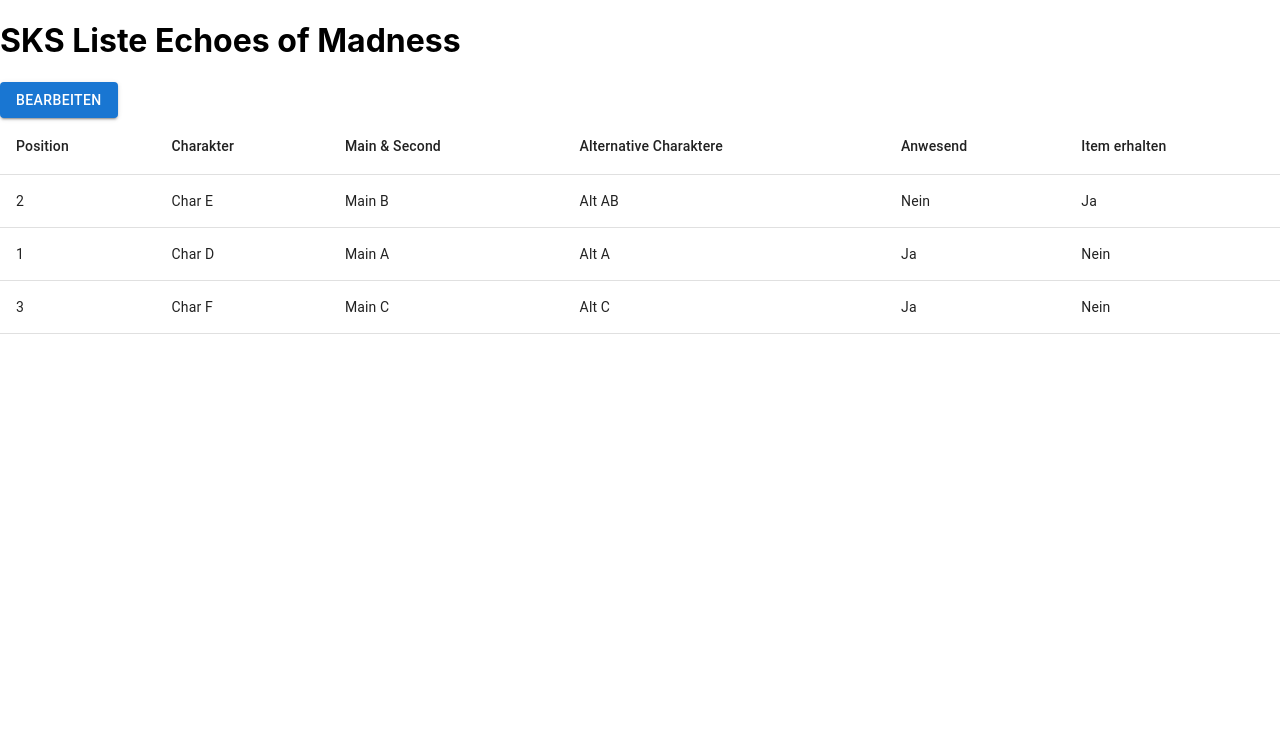
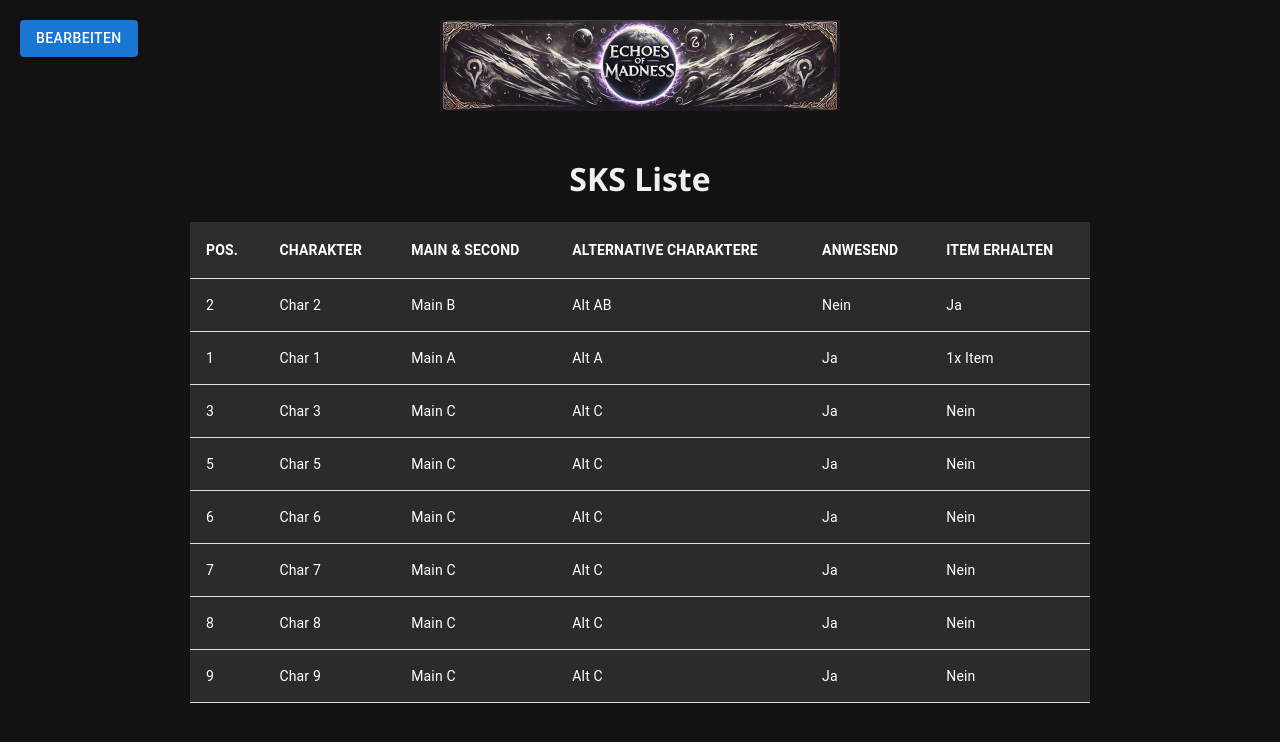
Before and after one commit to donRaoulo/EoM-SKS, a React (Create React App) app: page / in a window 1280 px wide. Shown: the top 742 px of the page. Built offline with nearby package versions, Linux system fonts and the light colour scheme.

Commit message:
style sks liste

```diff
--- a/public/characterData.json
+++ b/public/characterData.json
@@ -2,7 +2,7 @@
   {
     "id": 2,
     "position": 2,
-    "character": "Char E",
+    "character": "Char 2",
     "main": "Main B",
     "alt": "Alt AB",
     "present": "Nein",
@@ -11,16 +11,61 @@
   {
     "id": 1,
     "position": 1,
-    "character": "Char D",
+    "character": "Char 1",
     "main": "Main A",
     "alt": "Alt A",
+    "present": "Ja",
+    "item": "1x Item"
+  },
+  {
+    "id": 3,
+    "position": 3,
+    "character": "Char 3",
+    "main": "Main C",
+    "alt": "Alt C",
     "present": "Ja",
     "item": "Nein"
   },
   {
-    "id": 3,
-    "position": 3,
-    "character": "Char F",
+    "id": 4,
+    "position": 5,
+    "character": "Char 5",
+    "main": "Main C",
+    "alt": "Alt C",
+    "present": "Ja",
+    "item": "Nein"
+  },
+  {
+    "id": 6,
+    "position": 6,
+    "character": "Char 6",
+    "main": "Main C",
+    "alt": "Alt C",
+    "present": "Ja",
+    "item": "Nein"
+  },
+  {
+    "id": 5,
+    "position": 7,
+    "character": "Char 7",
+    "main": "Main C",
+    "alt": "Alt C",
+    "present": "Ja",
+    "item": "Nein"
+  },
+  {
+    "id": 8,
+    "position": 8,
+    "character": "Char 8",
+    "main": "Main C",
+    "alt": "Alt C",
+    "present": "Ja",
+    "item": "Nein"
+  },
+  {
+    "id": 9,
+    "position": 9,
+    "character": "Char 9",
     "main": "Main C",
     "alt": "Alt C",
     "present": "Ja",
--- a/src/App.js
+++ b/src/App.js
@@ -3,10 +3,16 @@ import CharacterTable from "./CharacterTable";
 
 function App() {
   return (
-    <div className="container">
-      <h1>SKS Liste Echoes of Madness </h1>
-      <CharacterTable />
-    </div>
+<div className="container" style={{textAlign: "center", maxWidth: "900px", margin: "auto" }}>
+  <img
+    src={process.env.PUBLIC_URL + "/Logo.jpeg"}
+    alt="Logo"
+    style={{ maxWidth: "400px", marginBottom: "20px" }}
+  />
+  <h1>SKS Liste</h1>
+  <CharacterTable />
+</div>
+
   );
 }
 
--- a/src/CharacterTable.css
+++ b/src/CharacterTable.css
@@ -1,10 +1,59 @@
-.animated-row {
-    transition: all 200ms ease;
-    position: relative;
+body {
+    background-color: #121212;
+    color: #f0f0f0;
+    font-family: 'Segoe UI', sans-serif;
+    margin: 0;
+    padding: 0;
+  }
+
+  .container {
+    padding: 20px;
+  }
+
+  table {
+    width: 100%;
+    border-collapse: separate;
+    border-spacing: 0 8px;
+  }
+
+  .MuiTableCell-root {
+    background-color: #2b2b2b !important;
+    color: #ffffff !important;
+    border: none;
+    font-size: 0.95rem;
+  }
+
+  .MuiTableRow-root:hover .MuiTableCell-root {
+    background-color: #2a2a2a !important;
+    transition: background-color 0.2s ease;
+  }
+
+  .MuiTableHead-root .MuiTableCell-root {
+    background-color: #2d2d2d !important;
+    font-weight: bold;
+    text-transform: uppercase;
+  }
+
+  .MuiCheckbox-root {
+    color: #a548c4 !important;
+  }
+
+  input[type="text"] {
+    background-color: #2a2a2a;
+    border: 1px solid #5b5b5b;
+    border-radius: 4px;
+    color: #ffffff;
+    padding: 6px;
+    width: 100%;
+    box-sizing: border-box;
+  }
+
+  .animated-row {
+    transition: transform 0.2s ease;
   }
 
   .dragging {
-    opacity: 0.5;
+    opacity: 0.8;
   }
 
   .drop-target::after {
@@ -14,6 +63,30 @@
     left: 0;
     right: 0;
     height: 4px;
-    background-color: #ff0077;
-    border-radius: 10px;
+    background-color: #90caf9;
+    border-radius: 2px;
   }
+
+  .floating-button-group {
+    position: fixed;
+    top: 20px;
+    left: 20px;
+    display: flex;
+    gap: 10px;
+    z-index: 1000;
+  }
+
+  .drop-target {
+    position: relative;
+  }
+
+  .drop-target::after {
+    content: "";
+    position: absolute;
+    bottom: 0;
+    left: 0;
+    right: 0;
+    height: 4px;
+    background-color: #c52ee3;
+    border-radius: 2px;
+  }
--- a/src/CharacterTable.js
+++ b/src/CharacterTable.js
@@ -18,7 +18,9 @@ const TableRowComponent = ({
   moveRow,
   isEditable,
   present,
-  setPresent
+  setPresent,
+  item,
+  setItem
 }) => {
   const ref = React.useRef(null);
 
@@ -67,7 +69,18 @@ const TableRowComponent = ({
   )}
 </TableCell>
 
-    <TableCell>{data.item}</TableCell>
+<TableCell>
+  {isEditable ? (
+    <input
+      type="text"
+      value={item}
+      onChange={(e) => setItem(e.target.value)}
+      style={{ width: "100%" }}
+    />
+  ) : (
+    item
+  )}
+</TableCell>
     </TableRow>
   );
 };
@@ -163,18 +176,29 @@ const CharacterTable = () => {
 
   return (
     <DndProvider backend={HTML5Backend}>
-      <Button onClick={handleConfigCheck} variant="contained" className="mb-4">
+<div className="floating-button-group">
+  <Button
+    onClick={handleConfigCheck}
+    variant="contained"
+    color="primary"
+  >
     Bearbeiten
   </Button>
   {isEditable && (
-        <Button onClick={() => updateCharacterData(rows)} variant="contained" className="ml-4">
+    <Button
+      onClick={() => updateCharacterData(rows)}
+      variant="contained"
+      color="success"
+      style={{ marginLeft: "10px" }}
+    >
       Speichern
     </Button>
   )}
+</div>
       <Table>
         <TableHead>
           <TableRow>
-            <TableCell>Position</TableCell>
+            <TableCell>Pos.</TableCell>
             <TableCell>Charakter</TableCell>
             <TableCell>Main & Second</TableCell>
             <TableCell>Alternative Charaktere</TableCell>
@@ -191,9 +215,15 @@ const CharacterTable = () => {
   moveRow={moveRow}
   isEditable={isEditable}
   present={row.present}
+  item={row.item}
   setPresent={(value) => {
     const updated = [...rows];
     updated[index] = { ...updated[index], present: value };
+    setRows(updated);
+  }}
+  setItem={(value) => {
+    const updated = [...rows];
+    updated[index] = { ...updated[index], item: value };
     setRows(updated);
   }}
 />
```
Also changed, not shown: public/Logo.jpeg (renamed from src/Logo.jpeg), 12 other files (tests, documents, lock files or other folders). Lines whose indentation alone changed are shown as unchanged.
